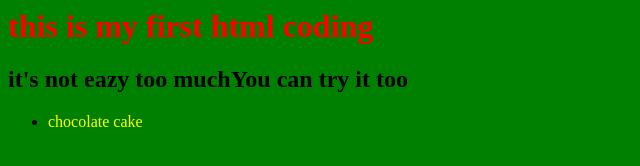
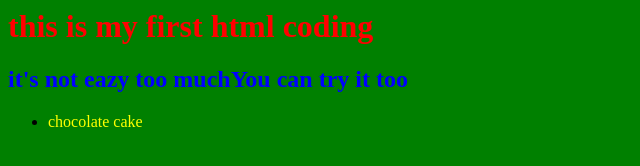
Before and after one commit to swamhtet29/swamhtet29.github.io, a plain HTML site: page index.html in a window 1280 px wide. Shown: the whole page, without its empty margins (0-640 px from the left). Drawn offline with Linux system fonts and the light colour scheme.

Commit message:
Update index.html

```diff
--- a/index.html
+++ b/index.html
@@ -7,7 +7,7 @@
 <body style="background-color:green ">
 
 	<h1 style="color: red"> this is my first html coding</h1>
-	<h2> it's not eazy too muchYou can try it too</h2>
+	<h2 style="color: blue"> it's not eazy too muchYou can try it too</h2>
 <ul>
 	<li>
 	<p style="color:yellow">chocolate cake</p>
```
